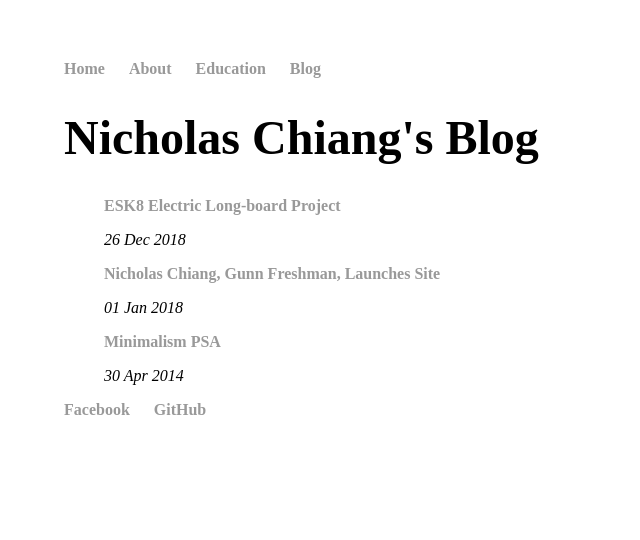
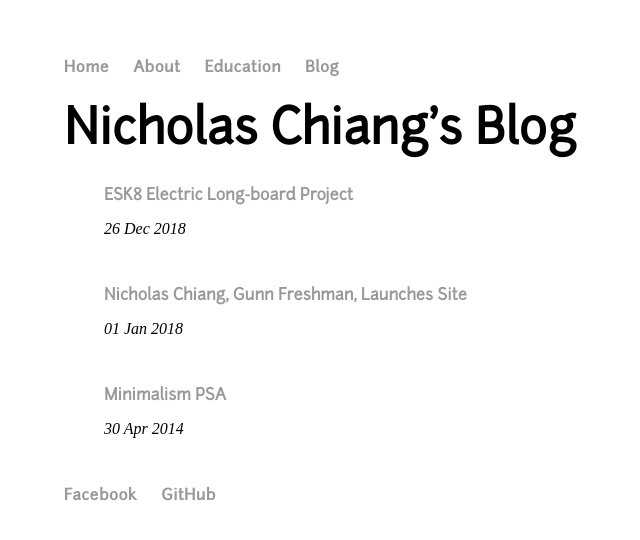
Before and after one commit to nicholaschiang/nicholaschiang.github.io, a Jekyll site: the page built from blog/index.html, in a window 1280 px wide. Shown: the top 540 px of the page, without its empty margins (128-768 px from the left). Built offline with Jekyll 4.4.1, drawn with Linux system fonts in a browser that asks for light colours.

Commit message:
Fix font changes and blog post formatting

```diff
--- a/blog/index.html
+++ b/blog/index.html
@@ -6,6 +6,6 @@ title: Nicholas Chiang's Blog
 	<ul class="posts">
 
 	  {% for post in site.posts %}
-	    <h3><a href="{{ post.url }}" title="{{ post.title }}">{{ post.title }}</a></h3><p><i><span>{{ post.date | date_to_string }}</span></i></p>
+	    <h3><a href="{{ post.url }}" title="{{ post.title }}">{{ post.title }}</a></h3><p><i><span>{{ post.date | date_to_string }}</span></i></p><br>
 	  {% endfor %}
 	</ul>
--- a/css/main.css
+++ b/css/main.css
@@ -1,10 +1,22 @@
+@font-face {
+  font-family: Junction;
+  src: url("../nicholaschiang.github.io/css/Junction-regular.otf");
+}
+@font-face {
+  font-family: Junction-Bold;
+  src: url("../nicholaschiang.github.io/css/Junction-bold.otf");
+}
+@font-face {
+  font-family: Junction-Light;
+  src: url("../nicholaschiang.github.io/css/Junction-light.otf");
+}
+
 body {
     margin: 60px auto;
     width: 70%;
 }
 nav ul, footer ul {
     font-family: "Junction-Bold";
-    src: url("../nicholaschiang.github.io/css/Junction-bold.otf");
     padding: 0px;
     list-style: none;
     font-weight: bold;
@@ -23,21 +35,17 @@ a:hover {
 h1 {
     font-size: 3em;
     font-family: "Junction";
-    src: url("../nicholaschiang.github.io/css/Junction-regular.otf");
 }
 h2 {
     font-size: 2em;
     font-family: "Junction";
-    src: url("../nicholaschiang.github.io/css/Junction-regular.otf");
 }
 h3 {
     font-size: 1em;
     font-family: "Junction";
-    src: url("../nicholaschiang.github.io/css/Junction-regular.otf");
 p {
     font-size: 1.5em;
     font-family: "Junction-Light";
-    src: url("../nicholaschiang.github.io/css/Junction-light.otf");
     line-height: 1.4em;
     color: #333;
 }
```
